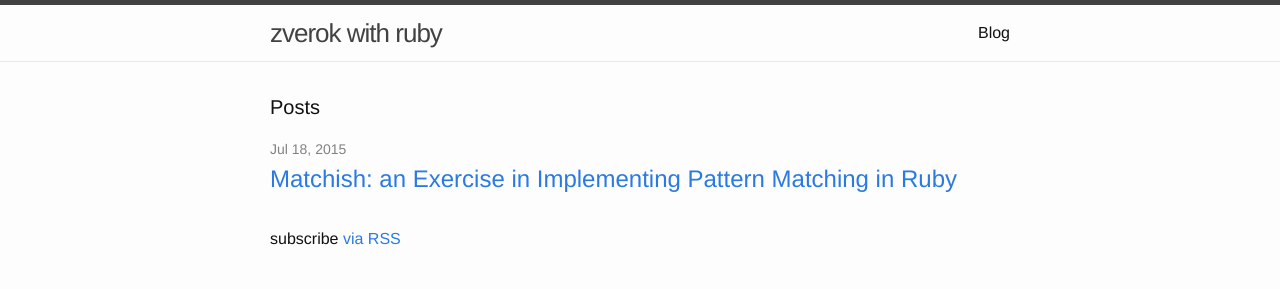
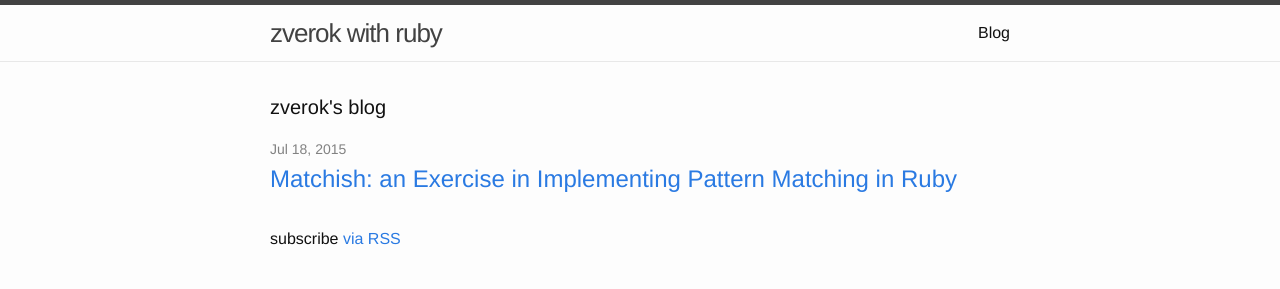
Before and after one commit to zverok/zverok.github.io, a Jekyll site: the page built from blog/index.html, in a window 1280 px wide. Shown: the top 289 px of the page. Built offline with Jekyll 4.4.1, drawn with Linux system fonts in a browser that asks for light colours.

Commit message:
Blog header

```diff
--- a/blog/index.html
+++ b/blog/index.html
@@ -4,7 +4,7 @@ layout: default
 
 <div class="home">
 
-  <h1 class="page-heading">Posts</h1>
+  <h1 class="page-heading">zverok's blog</h1>
 
   <ul class="post-list">
     {% for post in site.posts %}
```
